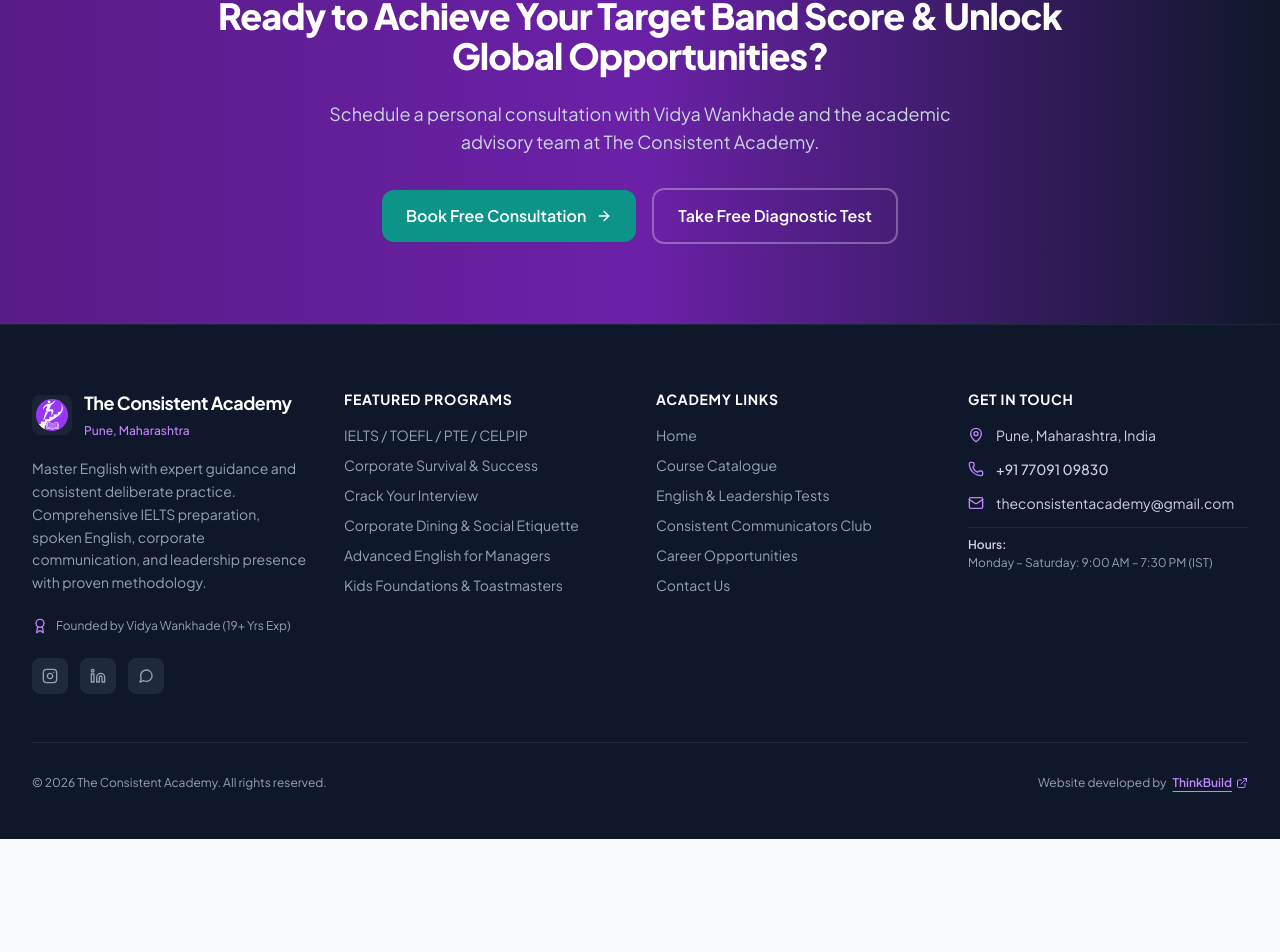
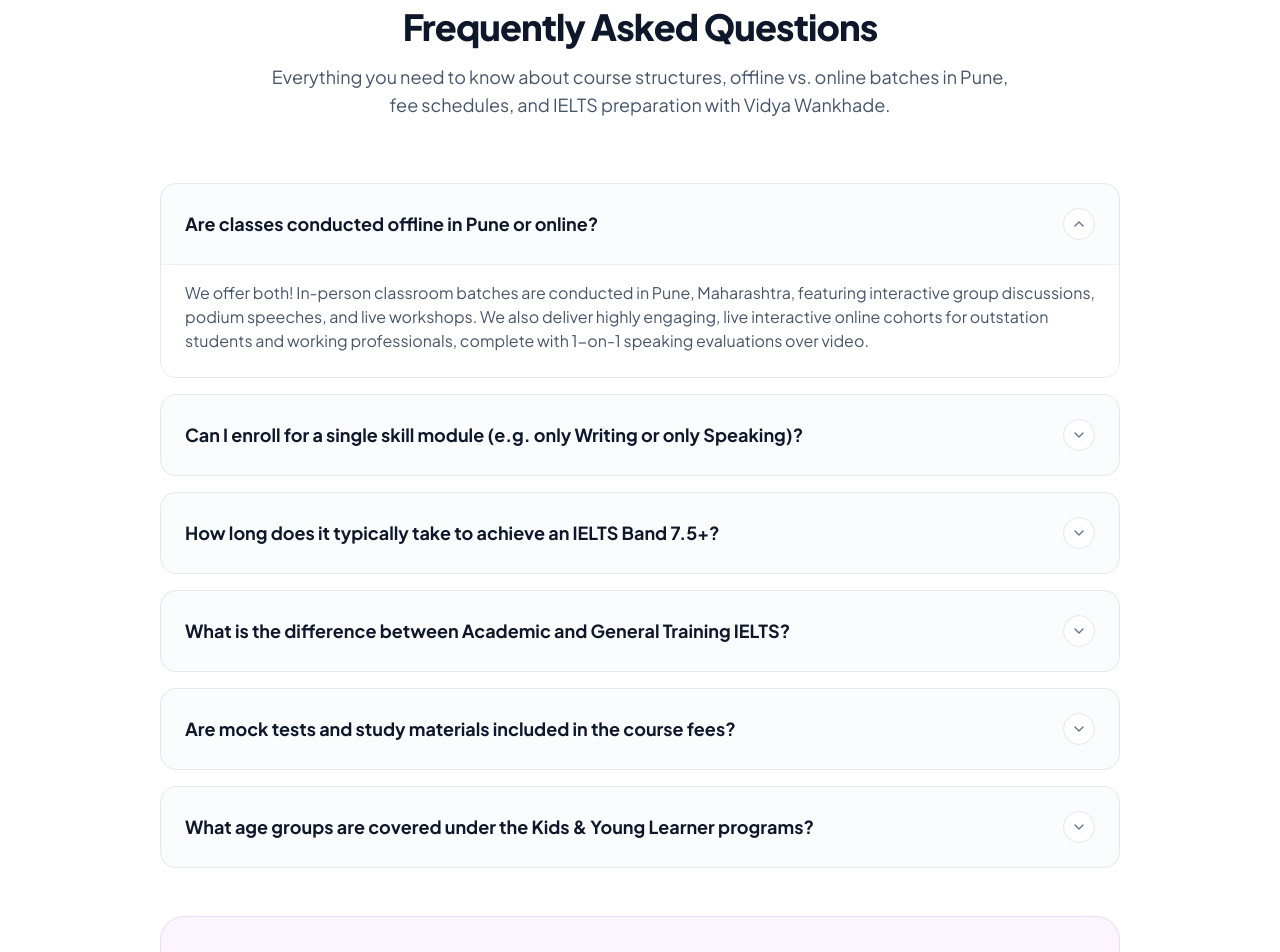
Before and after one commit to gurpreetsingh8936069690-web/thinkbuild-ass1, a React (Vite) app: page / in a window 1280 px wide. Shown: the part 7113-8065 px from the top of the page. Before the commit the page ends 7952 px from the top, so only its background shows below. Built offline with nearby package versions, Linux system fonts and the light colour scheme.

Commit message:
feat: add interactive FAQSection on homepage and update sitemap/footer

```diff
--- a/src/components/common/Footer.jsx
+++ b/src/components/common/Footer.jsx
@@ -140,6 +140,11 @@
                 </Link>
               </li>
               <li>
+                <Link to="/blog" className="text-slate-400 hover:text-white transition-colors">
+                  Academy Blog & Guides
+                </Link>
+              </li>
+              <li>
                 <Link to="/careers" className="text-slate-400 hover:text-white transition-colors">
                   Career Opportunities
                 </Link>
--- /dev/null
+++ b/src/components/home/FAQSection.jsx
@@ -0,0 +1,96 @@
+import React, { useState } from 'react';
+import { ChevronDown, HelpCircle, CheckCircle2 } from 'lucide-react';
+import SectionHeading from '../common/SectionHeading';
+import Button from '../common/Button';
+
+export default function FAQSection() {
+  const [openIndex, setOpenIndex] = useState(0);
+
+  const faqs = [
+    {
+      question: "Are classes conducted offline in Pune or online?",
+      answer: "We offer both! In-person classroom batches are conducted in Pune, Maharashtra, featuring interactive group discussions, podium speeches, and live workshops. We also deliver highly engaging, live interactive online cohorts for outstation students and working professionals, complete with 1-on-1 speaking evaluations over video."
+    },
+    {
+      question: "Can I enroll for a single skill module (e.g. only Writing or only Speaking)?",
+      answer: "Yes, absolutely! While our full 4-skill preparation program is ₹12,000 (20 hours), candidates targeting a specific sectional boost can enroll in an individual module (Speaking, Writing, or Reading) for ₹4,000 (7 intensive hours of dedicated coaching and assessment)."
+    },
+    {
+      question: "How long does it typically take to achieve an IELTS Band 7.5+?",
+      answer: "Most students achieve their target score within 4 to 8 weeks of consistent practice. Upon enrollment, Vidya Wankhade conducts a comprehensive diagnostic assessment to benchmark your starting band and builds a customized preparation schedule tailored to your exam date."
+    },
+    {
+      question: "What is the difference between Academic and General Training IELTS?",
+      answer: "Academic IELTS is designed for students applying for undergraduate or postgraduate university admissions abroad. General Training IELTS is required for migration, Express Entry / PR (such as Canada PR or Australia skilled migration), and work permits. Our curriculum trains you specifically for your required exam format."
+    },
+    {
+      question: "Are mock tests and study materials included in the course fees?",
+      answer: "Yes, 100%. All study materials, authentic practice tests, official listening audios, personalized writing rubric feedback, and one-on-one simulated speaking interviews are fully covered in the course fees with zero hidden charges."
+    },
+    {
+      question: "What age groups are covered under the Kids & Young Learner programs?",
+      answer: "Our kids programs cater to young learners aged 5 to 17 years. Programs include Elocution, TedX/Toastmaster Stage Training, Grammar Foundations, Creative Writing, and the popular monthly Reading Club."
+    }
+  ];
+
+  return (
+    <section id="faq" className="py-16 sm:py-24 bg-white border-b border-slate-100">
+      <div className="max-w-5xl mx-auto px-4 sm:px-6 lg:px-8">
+        <SectionHeading
+          badge="Clear Answers"
+          title="Frequently Asked Questions"
+          subtitle="Everything you need to know about course structures, offline vs. online batches in Pune, fee schedules, and IELTS preparation with Vidya Wankhade."
+        />
+
+        <div className="space-y-4">
+          {faqs.map((faq, idx) => {
+            const isOpen = openIndex === idx;
+            return (
+              <div
+                key={idx}
+                className="rounded-2xl border border-slate-200 overflow-hidden bg-slate-50/50 transition-colors"
+              >
+                <button
+                  type="button"
+                  onClick={() => setOpenIndex(isOpen ? null : idx)}
+                  className="w-full p-5 sm:p-6 text-left flex items-center justify-between gap-4 focus:outline-none"
+                  aria-expanded={isOpen}
+                >
+                  <span className="font-bold text-slate-900 text-base sm:text-lg">
+                    {faq.question}
+                  </span>
+                  <div className={`w-8 h-8 rounded-full bg-white border border-slate-200 flex items-center justify-center flex-shrink-0 text-slate-500 transition-transform duration-200 ${
+                    isOpen ? 'rotate-180 bg-brand-50 text-brand-700 border-brand-200' : ''
+                  }`}>
+                    <ChevronDown className="w-4 h-4" />
+                  </div>
+                </button>
+
+                {isOpen && (
+                  <div className="px-5 sm:px-6 pb-6 pt-0 text-sm sm:text-base text-slate-600 leading-relaxed border-t border-slate-200/60 pt-4 bg-white animate-fadeIn">
+                    <p>{faq.answer}</p>
+                  </div>
+                )}
+              </div>
+            );
+          })}
+        </div>
+
+        {/* Still Have Questions CTA */}
+        <div className="mt-12 p-6 sm:p-8 rounded-3xl bg-brand-50 border border-brand-200/80 text-center sm:text-left flex flex-col sm:flex-row items-center justify-between gap-6">
+          <div>
+            <h4 className="text-lg font-bold text-slate-900">
+              Have a specific question about your target university or migration timeline?
+            </h4>
+            <p className="text-xs sm:text-sm text-slate-600 mt-1">
+              Speak directly with Vidya Wankhade and our counseling team in Pune.
+            </p>
+          </div>
+          <Button to="/contact" variant="primary" size="md" className="flex-shrink-0">
+            Ask Our Mentor
+          </Button>
+        </div>
+      </div>
+    </section>
+  );
+}
--- a/src/pages/HomePage.jsx
+++ b/src/pages/HomePage.jsx
@@ -8,6 +8,7 @@
 import CourseCard from '../components/courses/CourseCard';
 import SectionHeading from '../components/common/SectionHeading';
 import Button from '../components/common/Button';
+import FAQSection from '../components/home/FAQSection';
 import { adultCourses } from '../data/coursesData';
 
 export default function HomePage() {
@@ -60,7 +61,10 @@
       {/* 6. Authentic Student Testimonials */}
       <TestimonialsSection />
 
-      {/* 7. Final Action Callout Banner */}
+      {/* 7. Frequently Asked Questions */}
+      <FAQSection />
+
+      {/* 8. Final Action Callout Banner */}
       <section className="py-16 sm:py-20 bg-gradient-to-r from-brand-900 via-brand-800 to-slate-900 text-white">
         <div className="max-w-5xl mx-auto px-4 sm:px-6 lg:px-8 text-center space-y-6">
           <span className="px-3 py-1 rounded-full text-xs font-bold uppercase tracking-wider bg-white/10 text-teal-300 border border-white/20 inline-block">
```
Also changed, not shown: 1 other file (tests, documents, lock files or other folders).
